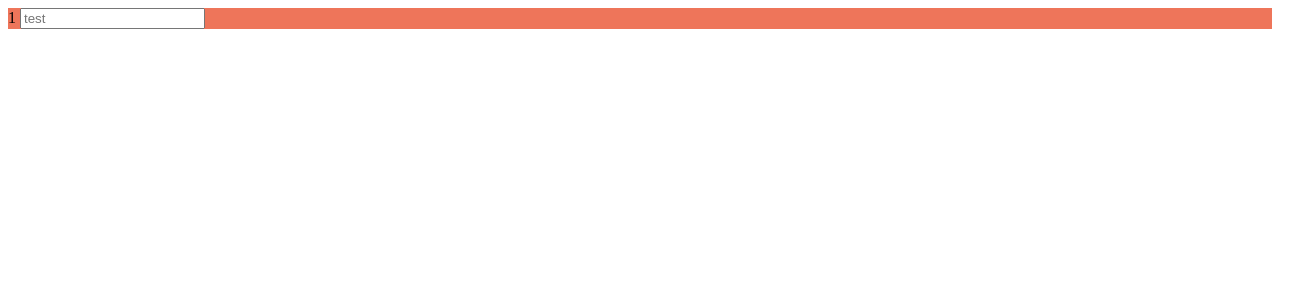
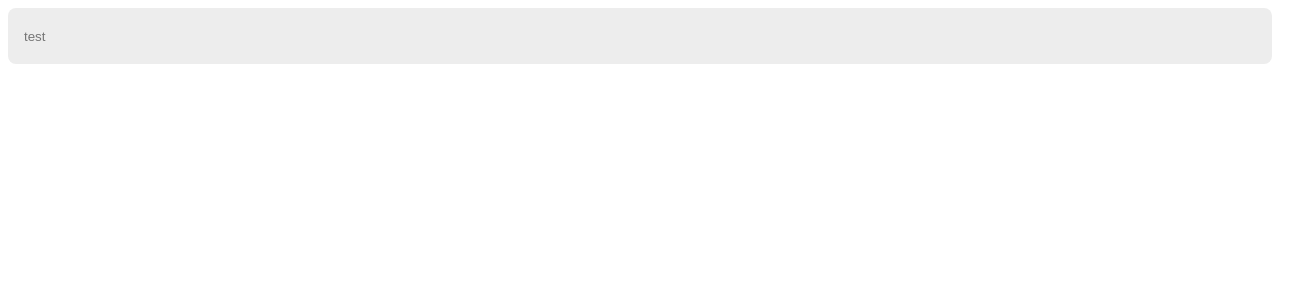
Before and after one commit to bsepiolo/Haysen, a Nuxt app: page / in a window 1280 px wide. Shown: the top 300 px of the page, 1304 px wide, since content can reach past the window. Built offline with nearby package versions, Linux system fonts and the light colour scheme.

Commit message:
size classes, v-model

```diff
--- a/components/TextBox.vue
+++ b/components/TextBox.vue
@@ -1,16 +1,52 @@
 <template>
-  <div>
-    {{ type }}
-    <input :type="type" :name="name" :placeholder="placeholder" />
+  <div class="text-box" :class="textBoxSizeClass[size]">
+    <input
+      v-model="model"
+      class="text-box__input"
+      :type="type"
+      :name="name"
+      :placeholder="placeholder"
+    />
   </div>
 </template>
 <script setup lang="ts">
-import { ref } from 'vue'
-defineProps<{
+import { ref, computed } from 'vue'
+type TextBoxSize = 'sm' | 'md' | 'lg'
+interface TextBoxProps {
   type: string
   name: string
   placeholder: string
-}>()
+  size?: TextBoxSize
+}
 
-const count = ref(0)
+withDefaults(defineProps<TextBoxProps>(), {
+  size: 'lg'
+})
+
+const textBoxSizeClass: Record<TextBoxSize, string> = {
+  sm: 'text-box__small',
+  md: 'text-box__medium',
+  lg: 'text-box__large'
+}
+
+const model = defineModel<string | number>()
 </script>
+<style lang="scss" scoped>
+.text-box {
+  background: $gray-200;
+  border-radius: 8px;
+
+  &__large {
+    height: 56px;
+  }
+
+  &__input {
+    height: 100%;
+    width: 100%;
+    background: transparent;
+    border: none;
+    border-radius: 8px;
+    padding: 0 16px;
+  }
+}
+</style>
--- a/pages/index.vue
+++ b/pages/index.vue
@@ -1,12 +1,12 @@
 <template>
-  <div class="test">
-    <div class="test__title">
-      <TextBox name="test" type="1" placeholder="test" />
-    </div>
+  <div class="container">
+    <TextBox v-model="testValue" name="test" type="1" placeholder="test" />
   </div>
 </template>
 <script setup lang="ts">
+import { ref } from 'vue'
 import TextBox from '@/components/TextBox.vue'
+const testValue = ref('')
 </script>
 <style lang="scss" scoped>
 .test {
```
